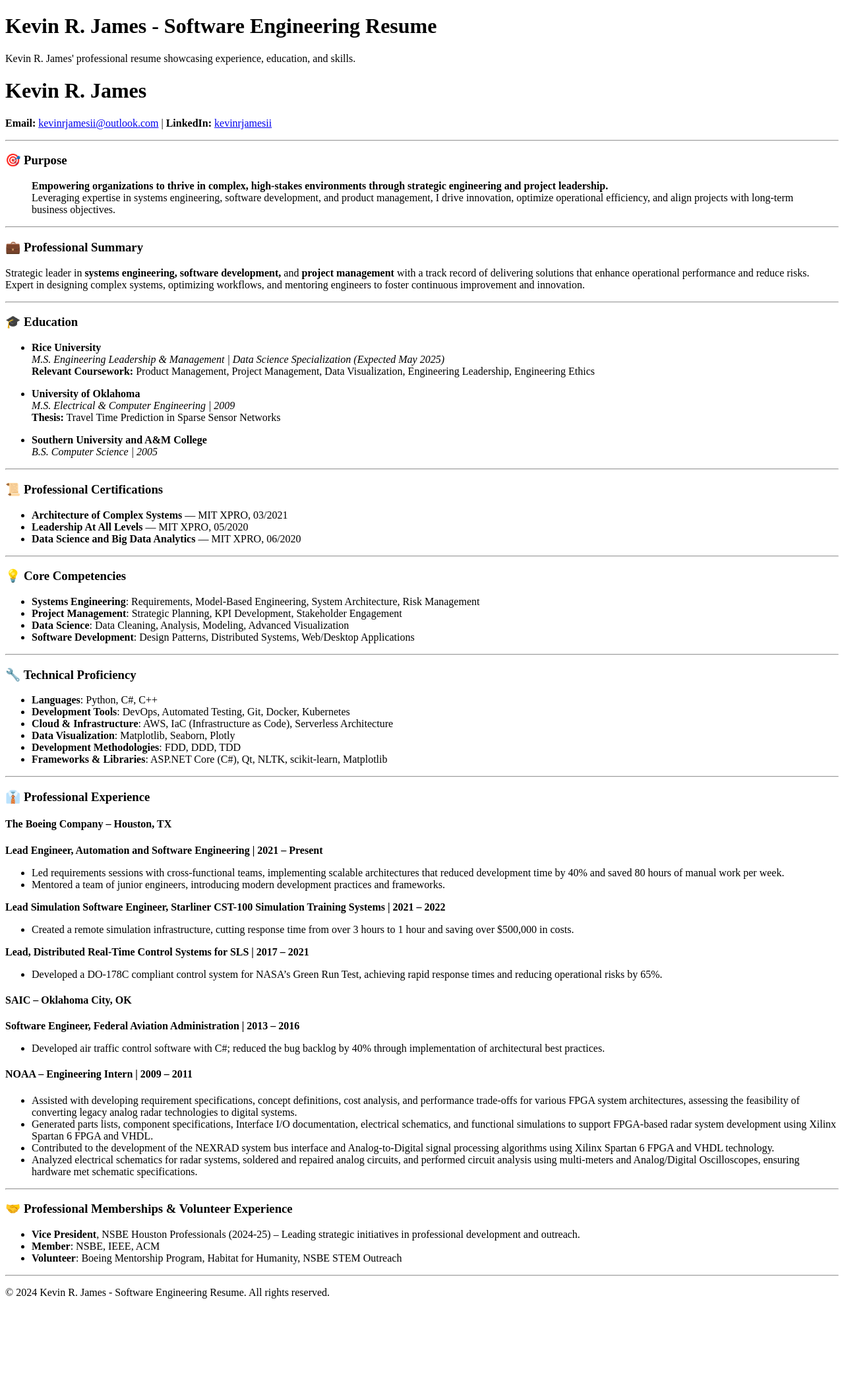
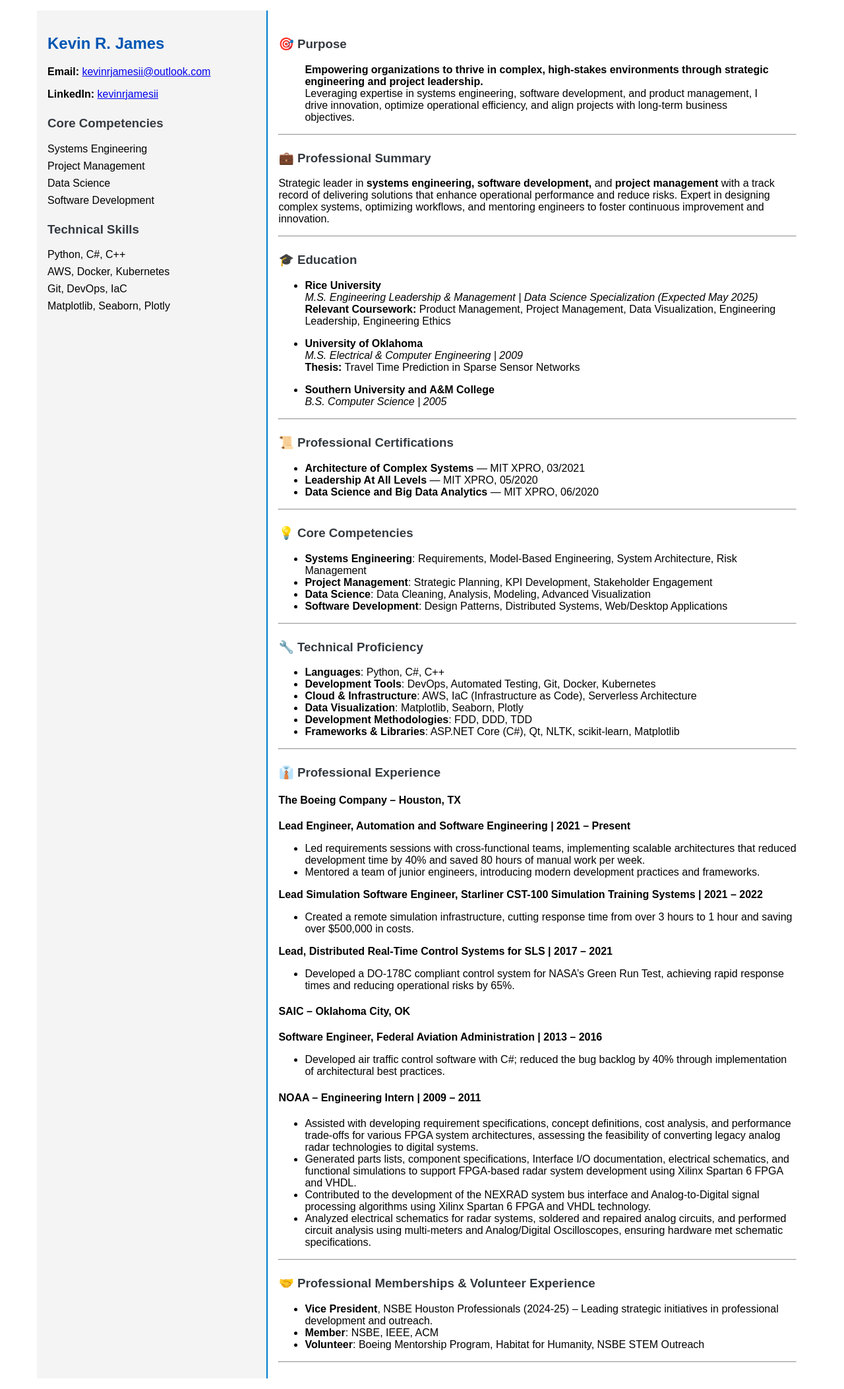
Before and after one commit to krjii/krjii.github.io, a Jekyll site: the page built from index.md, in a window 1280 px wide. Shown: the whole page at 66% size. Built offline with Jekyll 4.4.1, drawn with Linux system fonts in a browser that asks for light colours; before the commit the page ends 1984 px from its top, so only the background shows below that.

Commit message:
update style

```diff
--- a/_config.yml
+++ b/_config.yml
@@ -1,6 +1,6 @@
 # Basic site settings
 title: "Kevin R. James - Software Engineering Resume"
-description: "Kevin R. James' professional resume showcasing experience, education, and skills."
+#description: "Kevin R. James' professional resume showcasing experience, education, and skills."
 baseurl: "" # Leave blank for root
 url: "https://github.com/krjii/krjii.github.io"
 
--- /dev/null
+++ b/_layouts/resume_with_sidebar.html
@@ -0,0 +1,40 @@
+<!DOCTYPE html>
+<html lang="en">
+<head>
+  <meta charset="UTF-8">
+  <meta name="viewport" content="width=device-width, initial-scale=1.0">
+  <title>{{ page.title }}</title>
+  <link rel="stylesheet" href="{{ '/assets/css/style.css' | relative_url }}">
+</head>
+<body>
+  <div class="container">
+    <!-- Sidebar Section -->
+    <aside class="sidebar">
+      <h2>Kevin R. James</h2>
+      <p><strong>Email:</strong> <a href="mailto:kevinrjamesii@outlook.com">kevinrjamesii@outlook.com</a></p>
+      <p><strong>LinkedIn:</strong> <a href="https://www.linkedin.com/in/kevinrjamesii" target="_blank">kevinrjamesii</a></p>
+
+      <h3>Core Competencies</h3>
+      <ul>
+        <li>Systems Engineering</li>
+        <li>Project Management</li>
+        <li>Data Science</li>
+        <li>Software Development</li>
+      </ul>
+
+      <h3>Technical Skills</h3>
+      <ul>
+        <li>Python, C#, C++</li>
+        <li>AWS, Docker, Kubernetes</li>
+        <li>Git, DevOps, IaC</li>
+        <li>Matplotlib, Seaborn, Plotly</li>
+      </ul>
+    </aside>
+
+    <!-- Main Content Section -->
+    <main class="content">
+      {{ content }}
+    </main>
+  </div>
+</body>
+</html>
--- /dev/null
+++ b/assets/css/style.css
@@ -0,0 +1,66 @@
+/* General Styles */
+body {
+  font-family: Arial, sans-serif;
+  margin: 0;
+  padding: 0;
+  display: flex;
+  justify-content: center;
+}
+
+.container {
+  display: flex;
+  max-width: 1200px;
+  width: 100%;
+  padding: 1rem;
+  box-sizing: border-box;
+}
+
+/* Sidebar Styling */
+.sidebar {
+  width: 30%;
+  background-color: #f4f4f4;
+  padding: 1rem;
+  border-right: 2px solid #007acc;
+  box-sizing: border-box;
+}
+
+.sidebar h2 {
+  color: #0056b3;
+}
+
+.sidebar h3 {
+  margin-top: 1.5rem;
+  color: #343a40;
+}
+
+.sidebar ul {
+  list-style: none;
+  padding: 0;
+}
+
+.sidebar ul li {
+  margin: 0.5rem 0;
+}
+
+/* Main Content Styling */
+.content {
+  width: 70%;
+  padding: 1rem;
+  box-sizing: border-box;
+}
+
+.content h2, .content h3 {
+  color: #343a40;
+  margin-top: 1.5rem;
+}
+
+/* Responsive Design */
+@media (max-width: 768px) {
+  .container {
+    flex-direction: column;
+  }
+
+  .sidebar, .content {
+    width: 100%;
+  }
+}
--- a/index.md
+++ b/index.md
@@ -1,16 +1,6 @@
 ---
-layout: default
+layout: resume_with_sidebar
 title: "Kevin R. James - Resume"
----
-
-<div class="header">
-  <h1>Kevin R. James</h1>
-  <p>
-    <strong>Email:</strong> <a href="mailto:kevinrjamesii@outlook.com">kevinrjamesii@outlook.com</a> |
-    <strong>LinkedIn:</strong> <a href="https://www.linkedin.com/in/kevinrjamesii" target="_blank">kevinrjamesii</a>
-  </p>
-</div>
-
 ---
 
 ### 🎯 Purpose
@@ -90,7 +80,6 @@ Strategic leader in **systems engineering, software development,** and **project
 - Contributed to the development of the NEXRAD system bus interface and Analog-to-Digital signal processing algorithms using Xilinx Spartan 6 FPGA and VHDL technology.
 - Analyzed electrical schematics for radar systems, soldered and repaired analog circuits, and performed circuit analysis using multi-meters and Analog/Digital Oscilloscopes, ensuring hardware met schematic specifications.
 
-
 ---
 
 ### 🤝 Professional Memberships & Volunteer Experience
```
